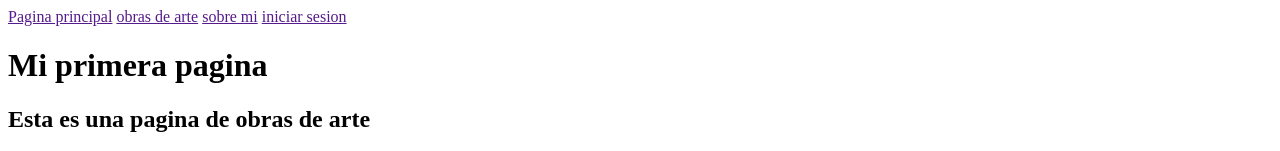
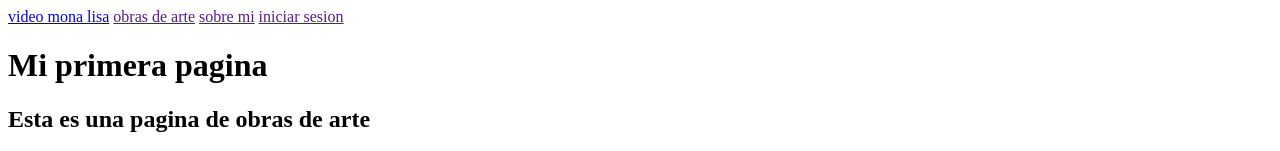
Before and after one commit to JCamargoDiaz/clase2, a plain HTML site: page index.html in a window 1280 px wide. Shown: the top 151 px of the page. Drawn offline with Linux system fonts and the light colour scheme; files whose address does not match are found by name.

Commit message:
carga de link

```diff
--- a/img/index.html
+++ b/index.html
@@ -9,7 +9,7 @@
 
 <body>
   <nav>
-    <a href="">Pagina principal</a>
+    <a href="https://www.youtube.com/watch?v=_Kn0FYeSk30">video mona lisa</a>
     <a href="">obras de arte</a>
     <a href="">sobre mi</a>
     <a href="">iniciar sesion</a>
```
